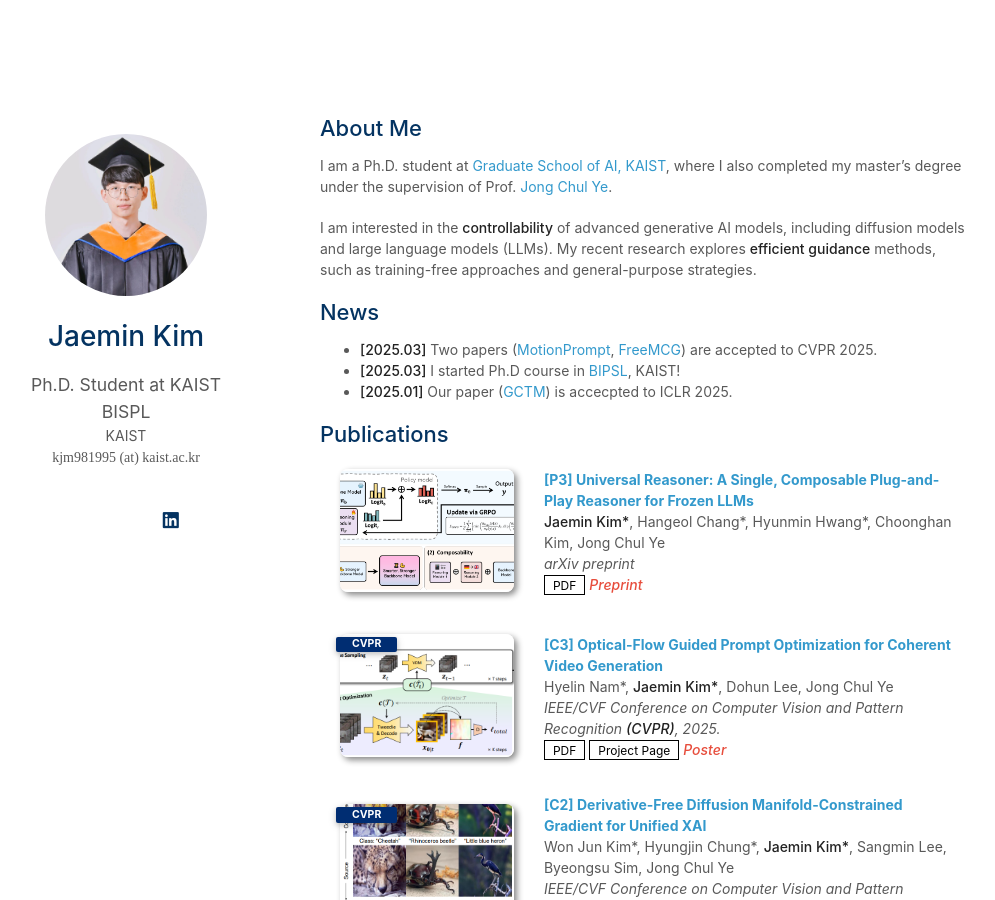
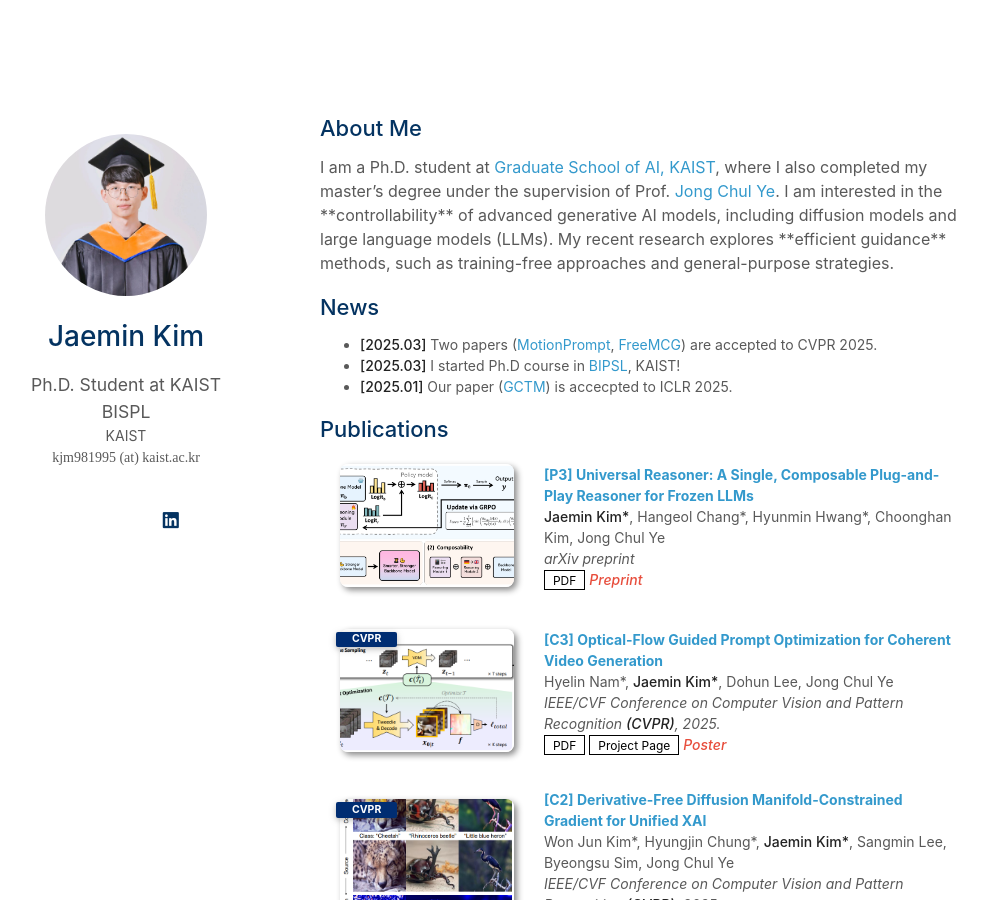
Before and after one commit to kjm981995/kjm981995.github.io, a Jekyll site: the page built from index.md, in a window 1280 px wide and 900 px high. Shown: the whole window, without its empty margins (150-1145 px from the left). Built offline with Jekyll 4.4.1, drawn with Linux system fonts in a browser that asks for light colours; a style sheet for code colours, icons or effects is not loaded; our own code applies the rules of GitHub Pages for plain Markdown files.

Commit message:
Update index.md

```diff
--- a/index.md
+++ b/index.md
@@ -4,9 +4,11 @@ layout: homepage
 
 ## About Me
 
+<p style="font-size: 16px;">
 I am a Ph.D. student at <a href="https://gsai.kaist.ac.kr/">Graduate School of AI, KAIST</a>, where I also completed my master’s degree under the supervision of Prof. <a href="https://bispl.weebly.com/professor.html">Jong Chul Ye</a>.
 
 I am interested in the **controllability** of advanced generative AI models, including diffusion models and large language models (LLMs). My recent research explores **efficient guidance** methods, such as training-free approaches and general-purpose strategies.
+</p>
 
 ## News
 
```
